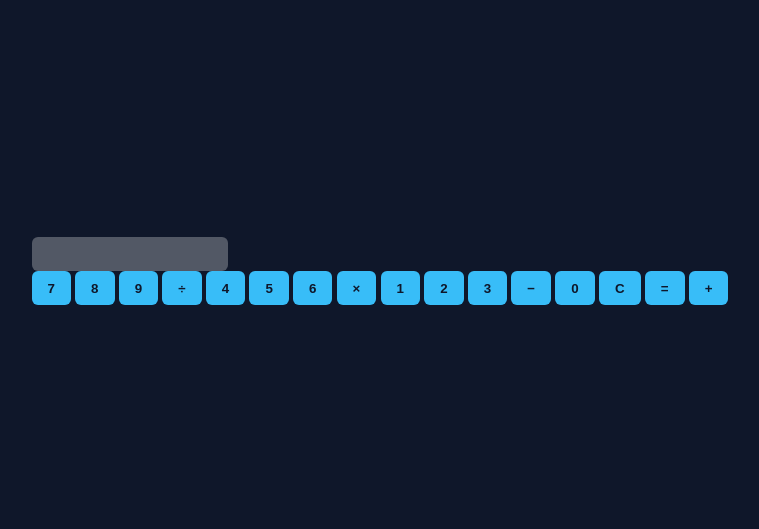
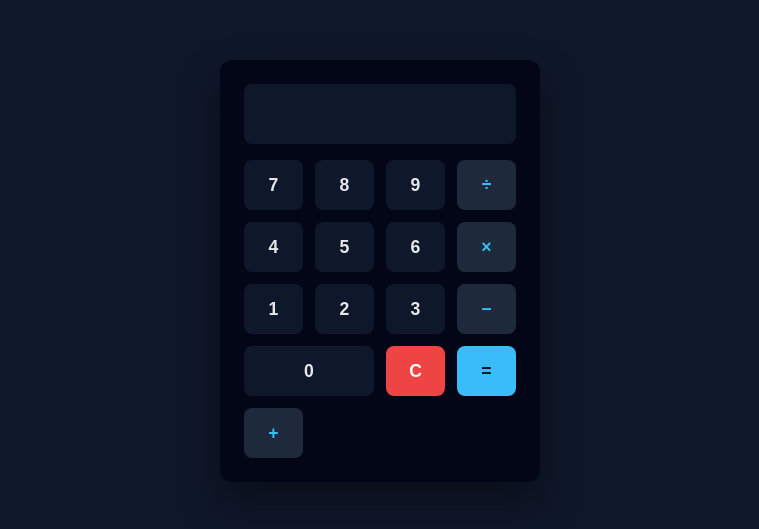
Before and after one commit to justauser-67/portfolio, a plain HTML site: page calculator/index.html in a window 1280 px wide. Shown: the part 129-658 px from the top of the page, without its empty margins (260-1019 px from the left). Drawn offline with Linux system fonts and the light colour scheme.

Commit message:
Update styles.css

```diff
--- a/calculator/styles.css
+++ b/calculator/styles.css
@@ -1,9 +1,11 @@
+/* ---------- Reset ---------- */
 * {
   box-sizing: border-box;
   margin: 0;
   padding: 0;
 }
 
+/* ---------- Page ---------- */
 body {
   font-family: system-ui, -apple-system, BlinkMacSystemFont, sans-serif;
   background-color: #0f172a;
@@ -14,27 +16,86 @@ body {
   min-height: 100vh;
 }
 
-h1 {
+/* ---------- Calculator ---------- */
+.calculator {
+  background-color: #020617;
+  padding: 1.5rem;
+  border-radius: 12px;
+  width: 320px;
+  box-shadow: 0 20px 40px rgba(0, 0, 0, 0.4);
+}
+
+/* ---------- Display ---------- */
+.display {
+  width: 100%;
+  height: 60px;
+  background-color: #0f172a;
+  color: #e5e7eb;
+  border: none;
+  border-radius: 8px;
+  font-size: 1.8rem;
+  text-align: right;
+  padding: 0 1rem;
   margin-bottom: 1rem;
 }
 
+/* ---------- Buttons Grid ---------- */
+.buttons {
+  display: grid;
+  grid-template-columns: repeat(4, 1fr);
+  gap: 0.75rem;
+}
+
+/* ---------- Buttons ---------- */
 button {
-  padding: 0.6rem 1rem;
+  height: 50px;
   border: none;
-  border-radius: 6px;
-  background-color: #38bdf8;
-  color: #0f172a;
+  border-radius: 8px;
+  font-size: 1.1rem;
   font-weight: 600;
   cursor: pointer;
+  background-color: #0f172a;
+  color: #e5e7eb;
+  transition: background-color 0.15s ease, transform 0.1s ease;
 }
 
 button:hover {
+  background-color: #1e293b;
+}
+
+button:active {
+  transform: scale(0.97);
+}
+
+/* ---------- Special Buttons ---------- */
+.operator {
+  background-color: #1e293b;
+  color: #38bdf8;
+}
+
+.operator:hover {
+  background-color: #334155;
+}
+
+.equals {
+  background-color: #38bdf8;
+  color: #0f172a;
+}
+
+.equals:hover {
   background-color: #0ea5e9;
 }
 
-input {
-  padding: 0.6rem;
-  border-radius: 6px;
-  border: none;
-  margin-right: 0.5rem;
+.clear {
+  background-color: #ef4444;
+  color: #fff;
 }
+
+.clear:hover {
+  background-color: #dc2626;
+}
+
+/* ---------- Layout Tweaks ---------- */
+.zero {
+  grid-column: span 2;
+}
```
